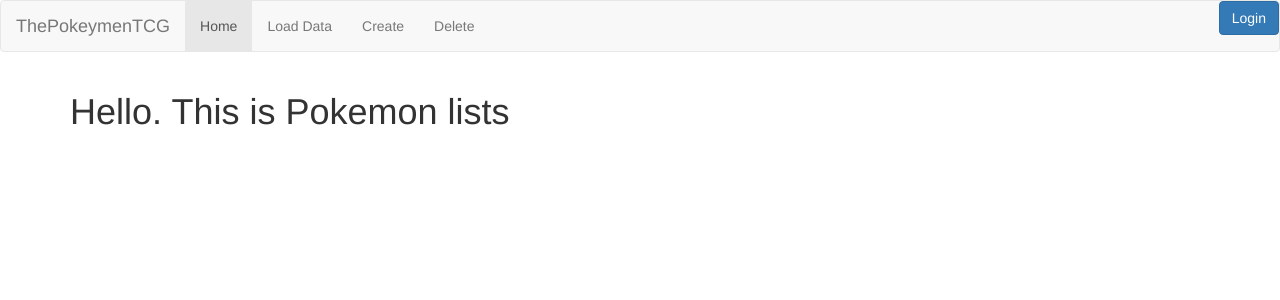
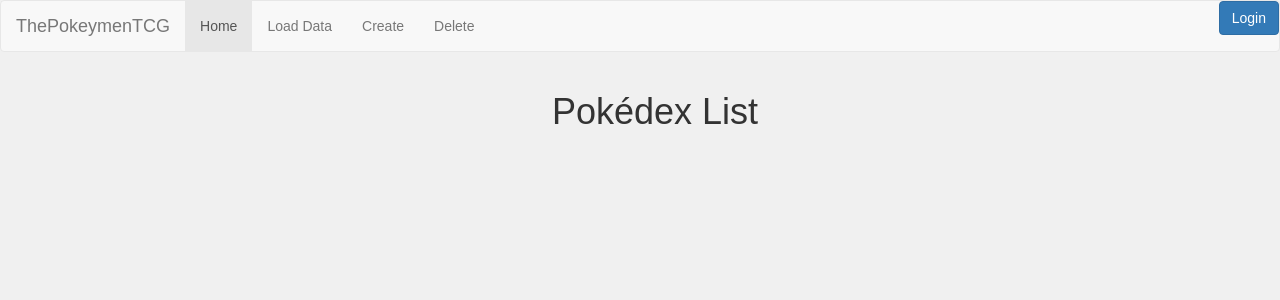
Before and after one commit to loganfu06/ThePokeymenTCG, a Django app: page /pokedex/list in a window 1280 px wide. Shown: the top 300 px of the page. Run offline with Django 5.2, Linux system fonts and the light colour scheme; data that the repository does not hold is empty; some libraries are stand-ins or nearby versions.

Commit message:
updated html for pokemon list view

```diff
--- a/pokemontcg/pokedex/templates/pokedex/pokemon_list.html
+++ b/pokemontcg/pokedex/templates/pokedex/pokemon_list.html
@@ -2,26 +2,62 @@
 
 {% block content %}
 
-<title>Pokedex List</title>
+<!DOCTYPE html>
+<html lang="en">
 <head>
+    <meta charset="UTF-8">
+    <meta name="viewport" content="width=device-width, initial-scale=1.0">
+    <title>Pokedex List</title>
+    <style>
+        body {
+            font-family: Arial, sans-serif;
+            background-color: #f0f0f0;
+            margin: 0;
+            padding: 0;
+        }
+
+        h1 {
+            text-align: center;
+            margin-bottom: 20px;
+        }
+        .pokemon {
+            display: flex;
+            flex-wrap: wrap;
+            justify-content: space-between;
+        }
+        .pokemon-card {
+            width: calc(20% - 20px);
+            margin-bottom: 20px;
+            margin-right: 20px;
+            border-radius: 8px;
+            overflow: hidden;
+            box-shadow: 0 2px 4px rgba(0, 0, 0, 0.1);
+        }
+        .pokemon-img {
+            width: 100%;
+            height: auto;
+            border-bottom: 1px solid #ddd;
+        }
+        .pokemon-name {
+            padding: 10px;
+            background-color: #f5f5f5;
+            text-align: center;
+        }
+    </style>
 </head>
-<h1>
-    Hello. This is Pokemon lists
-</h1>
 <body>
-
-
-<table class="table" width = "100%">
-{% for pokemon in object_list %}
-
-<td width = "200px">{{pokemon.name}}<br><img src='{{pokemon.image}}' width="100%" height="100%"></td>
-
-{% endfor %}
-
-
-</table>
-
+    <div class="container">
+        <h1>Pokédex List</h1>
+        <div class="pokemon">
+            {% for pokemon in object_list %}
+            <div class="pokemon-card">
+                <img class="pokemon-img" src="{{ pokemon.image }}" alt="{{ pokemon.name }}">
+                <div class="pokemon-name">{{ pokemon.name }}</div>
+            </div>
+            {% endfor %}
+        </div>
+    </div>
 </body>
-
+</html>
 
 {% endblock content %}
```
